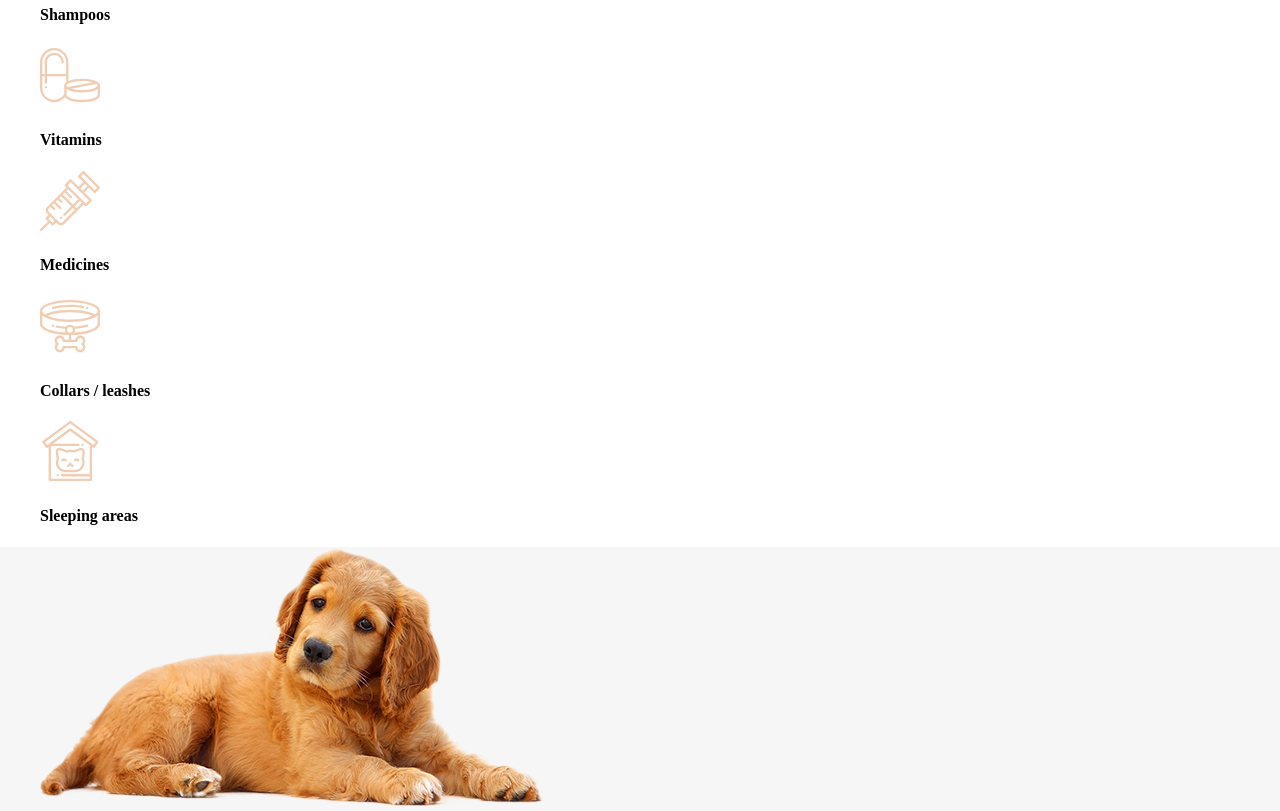
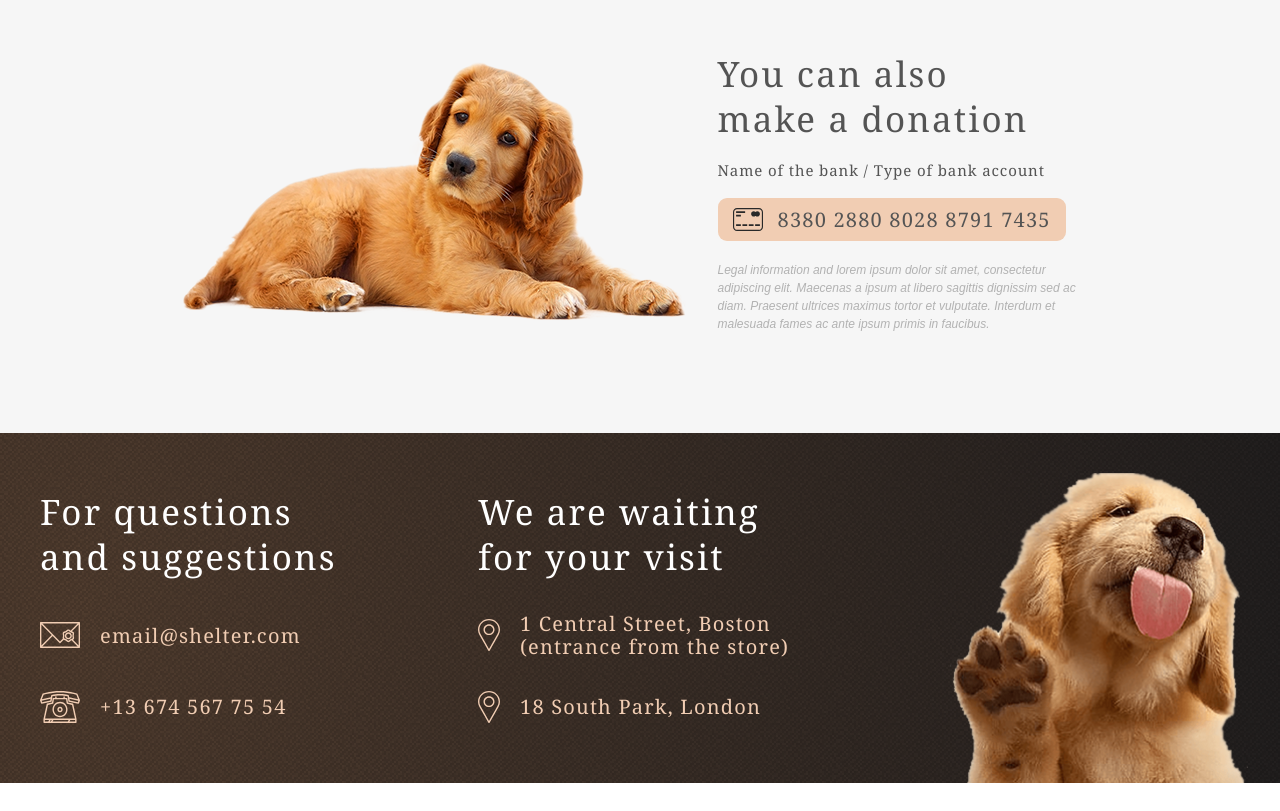
Before and after one commit to alexOm98/shl, a plain HTML site: page pages/main/index.html in a window 1280 px wide. Shown: the part 3060-3871 px from the top of the page. After the commit the page ends 3843 px from the top, so only its background shows below. Drawn offline with nearby package versions, Linux system fonts and the light colour scheme; files that its build step writes are made by us from their sources; a script that the page names is missing.

Commit message:
feat: add section help, section donation, footer

```diff
--- a/pages/main/style.scss
+++ b/pages/main/style.scss
@@ -269,3 +269,168 @@ $color-dark-m: #B2B2B2;
 		transition: all 0.3s ease-out;;
 	}
 }
+.section-help{
+	padding: 80px 0px 100px 0px;
+	display: flex;
+    flex-direction: column;
+    align-items: center;
+	gap: 60px;
+
+	h3{
+		font-family: Georgia;
+		font-style: normal;
+		font-weight: 400;
+		font-size: 35px;
+		line-height: 130%;
+		text-align: center;
+		letter-spacing: 0.06em;
+		width: 308px;
+		height: 90px;
+		margin: 0px;
+	}
+}
+.grid{
+	display: flex;
+	width: 100%;
+	gap: 55px 120px;
+	justify-content: center;
+	align-items: center;
+	flex-wrap: wrap;
+
+	div{
+		display: flex;
+		flex-direction: column;
+		align-items: center;
+		height: auto;
+		width: auto;
+		gap: 30px;
+	}
+
+	h4{
+		font-family: Georgia;
+		font-style: normal;
+		font-weight: 400;
+		font-size: 20px;
+		line-height: 115%;
+		letter-spacing: 0.06em;
+		color: $color-dark-l;
+		margin: 0px;
+	}
+}
+.section-donat{
+	color: $color-dark-l;
+	display: flex;
+	align-items: center;
+    justify-content: center;
+	padding: 80px 0px 100px 0px;
+	gap: 30px;
+
+	div{
+		height: 282px;
+		width: 380px;
+		display: flex;
+		gap: 20px;
+		flex-direction: column;
+	}
+	h3{
+		margin: 0px;
+		font-family: Georgia;
+		font-style: normal;
+		font-weight: 400;
+		font-size: 35px;
+		line-height: 130%;
+		letter-spacing: 0.06em;
+	}
+	h5{
+		margin: 0px;
+		color: $color-dark-l;
+		font-family: Georgia;
+		font-style: normal;
+		font-weight: 400;
+		font-size: 15px;
+		line-height: 110%;
+		letter-spacing: 0.06em;
+	}
+	a{
+		width: fit-content;
+		display: flex;
+		background-color: $color-primary;
+		border-radius: 9px;
+		padding: 10px 15px;
+		text-decoration: none;
+		&:hover{
+			background-color: $color-primary-light;
+			transition: all 0.3s ease-in-out;;
+		}
+		h4{
+			margin: 0 0 0 15px;
+			color: $color-dark-l;
+			font-family: Georgia;
+			font-style: normal;
+			font-weight: 400;
+			font-size: 20px;
+			line-height: 115%;
+			letter-spacing: 0.06em;
+		}
+	}
+	p{
+		margin: 0px;
+		color: $color-dark-m;
+		font-family: Arial;
+		font-style: italic;
+		font-weight: 400;
+		font-size: 12px;
+		line-height: 18px;
+	}
+}
+.bg-gradient-footer{
+	background: url(/assets/icons/noise_transparent@2x.png), radial-gradient(110.67% 538.64% at 5.73% 50%, #513D2F 0%, #1A1A1C 100%);
+}
+footer{
+	display: flex;
+	flex-direction: row;
+	padding-top: 40px;
+	gap: 160px;
+	div{
+		display: flex;
+		flex-direction: column;
+		justify-content: space-between;
+		margin-top: 16px;
+		width: fit-content;
+		margin-bottom: 60px;
+	}
+	h3{
+		margin: 0px;
+		color: $color-light-xl;
+		font-family: Georgia;
+		font-style: normal;
+		font-weight: 400;
+		font-size: 35px;
+		line-height: 130%;
+		letter-spacing: 0.06em;
+		width: 278px;
+	}
+	a{
+		text-decoration: none;
+		display: flex;
+		text-decoration: none;
+		flex-direction: row;
+		align-items: center;
+		gap: 20px;
+		width: fit-content;
+		text-decoration: none;
+		h4{
+			margin: 0px;
+			color: $color-primary;
+			font-family: Georgia;
+			font-style: normal;
+			font-weight: 400;
+			font-size: 20px;
+			line-height: 115%;
+			letter-spacing: 0.06em;
+		}
+
+	}
+
+
+}
```
